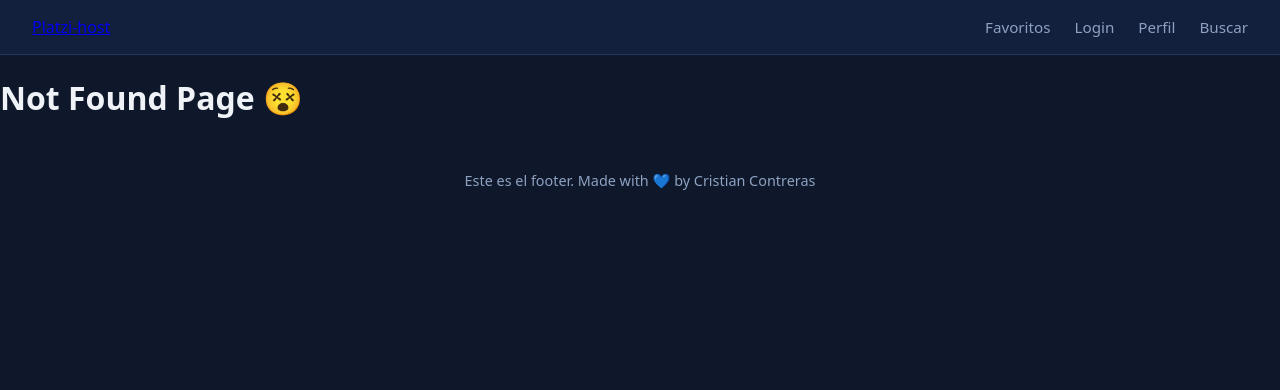
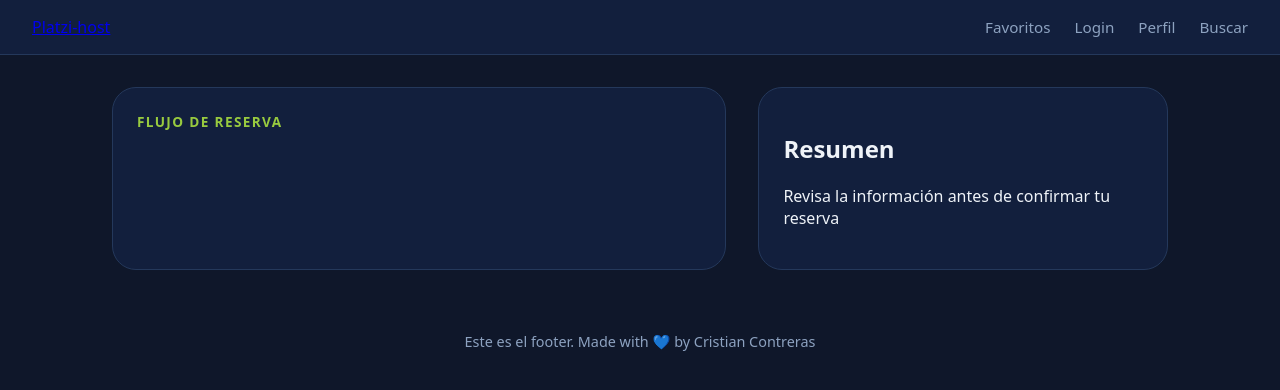
Before and after one commit to crontreras1dev/platzi-routing-en-react, a React (Vite) app: page /booking in a window 1280 px wide. Before the commit this address had no page. Shown: the top 390 px of the page. Built offline with nearby package versions, Linux system fonts and the light colour scheme.

Commit message:
class 8. Nested Layout in react router

```diff
--- a/src/index.css
+++ b/src/index.css
@@ -251,6 +251,27 @@ img {
   color: #98ca3f;
 }
 
+.booking-layout {
+  display: grid;
+  grid-template-columns: 1.5fr 1fr;
+  gap: 2rem;
+}
+
+.booking-flow,
+.booking-summary {
+  padding: 1.5rem;
+  background: #121f3d;
+  border: 1px solid #24385b;
+  border-radius: 1.5rem;
+}
+
+.footer {
+  padding: 1rem;
+  text-align: center;
+  color: #8da2c0;
+  font-size: 0.9rem;
+}
+
 /* ── Responsive ─────────────────────────────────── */
 
 @media (max-width: 600px) {
@@ -273,10 +294,3 @@ img {
     margin: 1rem 0 2rem;
   }
 }
-
-.footer {
-  padding: 1rem;
-  text-align: center;
-  color: #8da2c0;
-  font-size: 0.9rem;
-}
--- /dev/null
+++ b/src/layouts/BookingLayout.tsx
@@ -0,0 +1,19 @@
+import { Outlet } from "react-router";
+
+export const BookingLayout = () => {
+  return (
+    <main className="main-content booking-layout">
+      <section className="booking-flow">
+        <p className="eyebrow">Flujo de reserva</p>
+
+        <Outlet />
+      </section>
+
+      <aside className="booking-summary">
+        <h2>Resumen</h2>
+
+        <p>Revisa la información antes de confirmar tu reserva</p>
+      </aside>
+    </main>
+  );
+};
--- /dev/null
+++ b/src/pages/BookingPage.tsx
@@ -0,0 +1,13 @@
+import { useParams } from "react-router";
+
+export const BookingPage = () => {
+  const { id } = useParams();
+
+  return (
+    <section>
+      <h1>Reserva tu alojamiento</h1>
+      <p>Estás iniciando la reserva de la propiedad {id}.</p>
+      <button type="button">Continuar</button>
+    </section>
+  );
+};
```
Also changed, not shown: src/router/router.tsx (+7 -0 lines).
